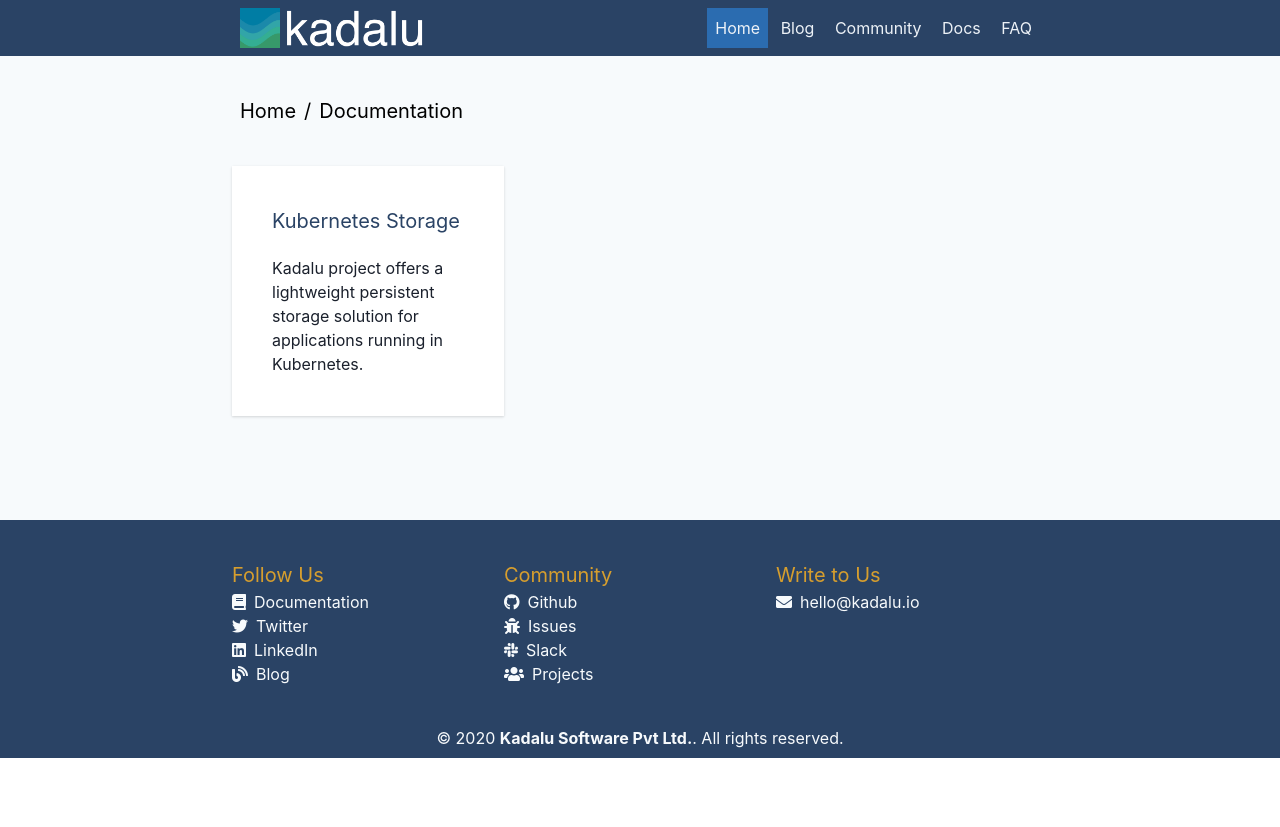
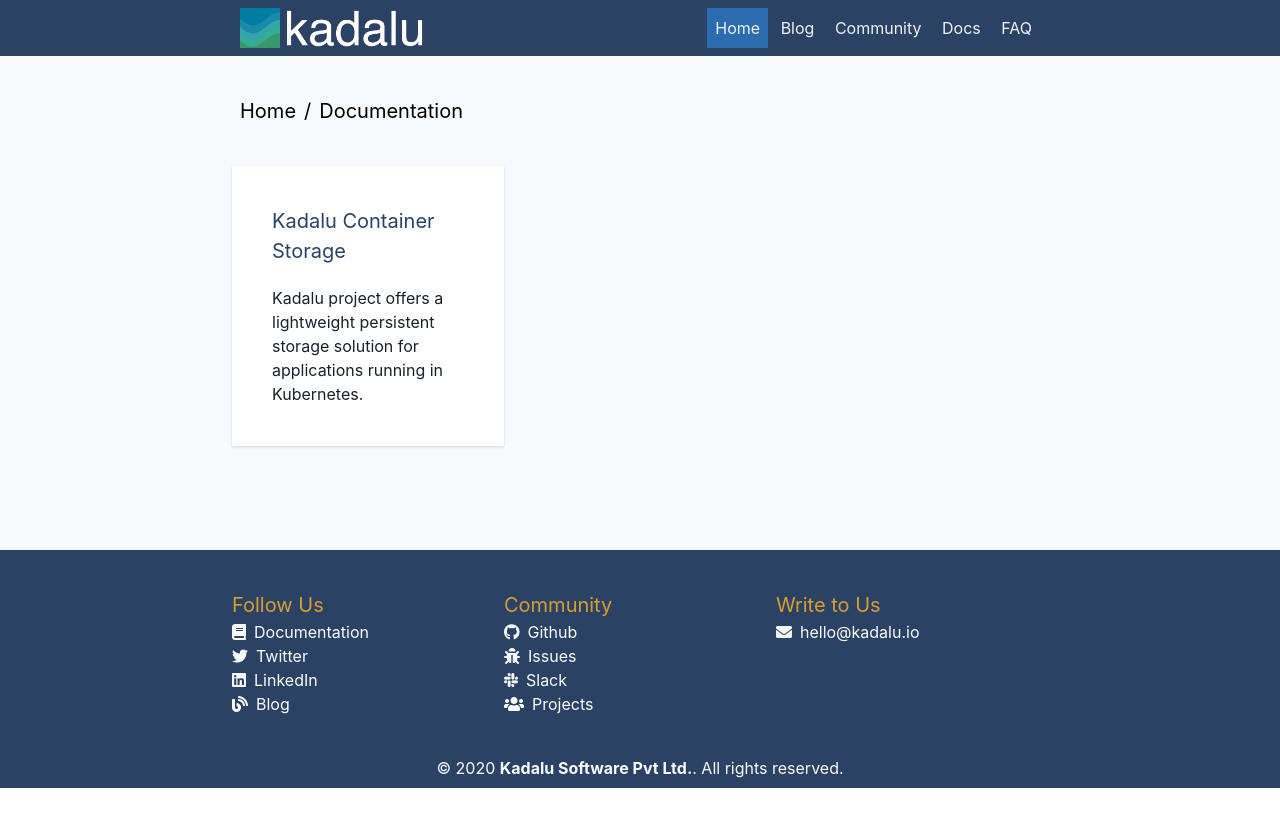
Before and after one commit to kadalu/docs_archive, a Jekyll site: the page built from src/index.md, in a window 1280 px wide. Shown: the top 827 px of the page. Built offline with Jekyll 4.4.1, drawn with Linux system fonts in a browser that asks for light colours.

Commit message:
Update _config.yml

```diff
--- a/src/_config.yml
+++ b/src/_config.yml
@@ -63,6 +63,6 @@
 #   - vendor/ruby/
 
 doc_projects:
-  - title: Kubernetes Storage
+  - title: Kadalu Container Storage
     url: k8s-storage
     description: "Kadalu project offers a lightweight persistent storage solution for applications running in Kubernetes."
```
